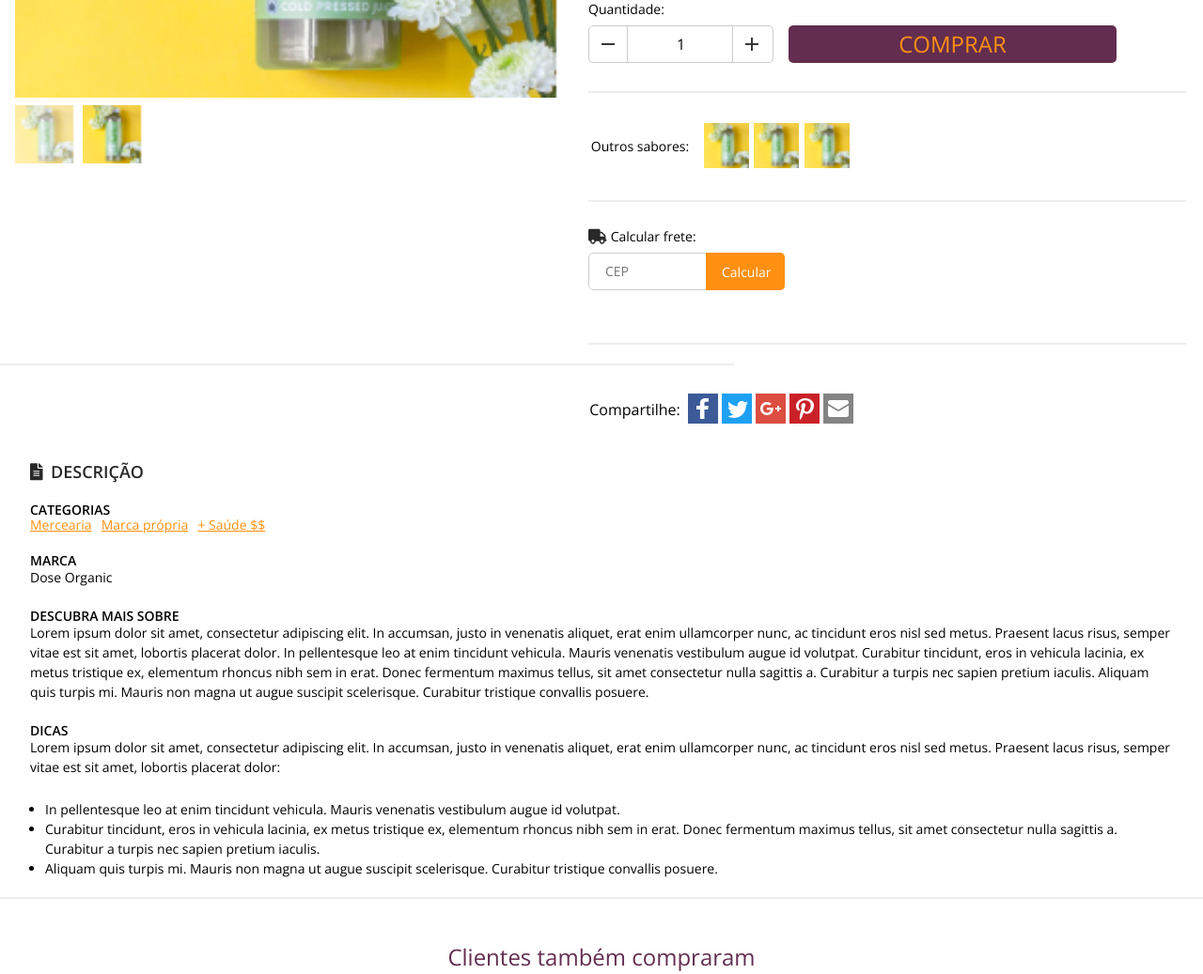
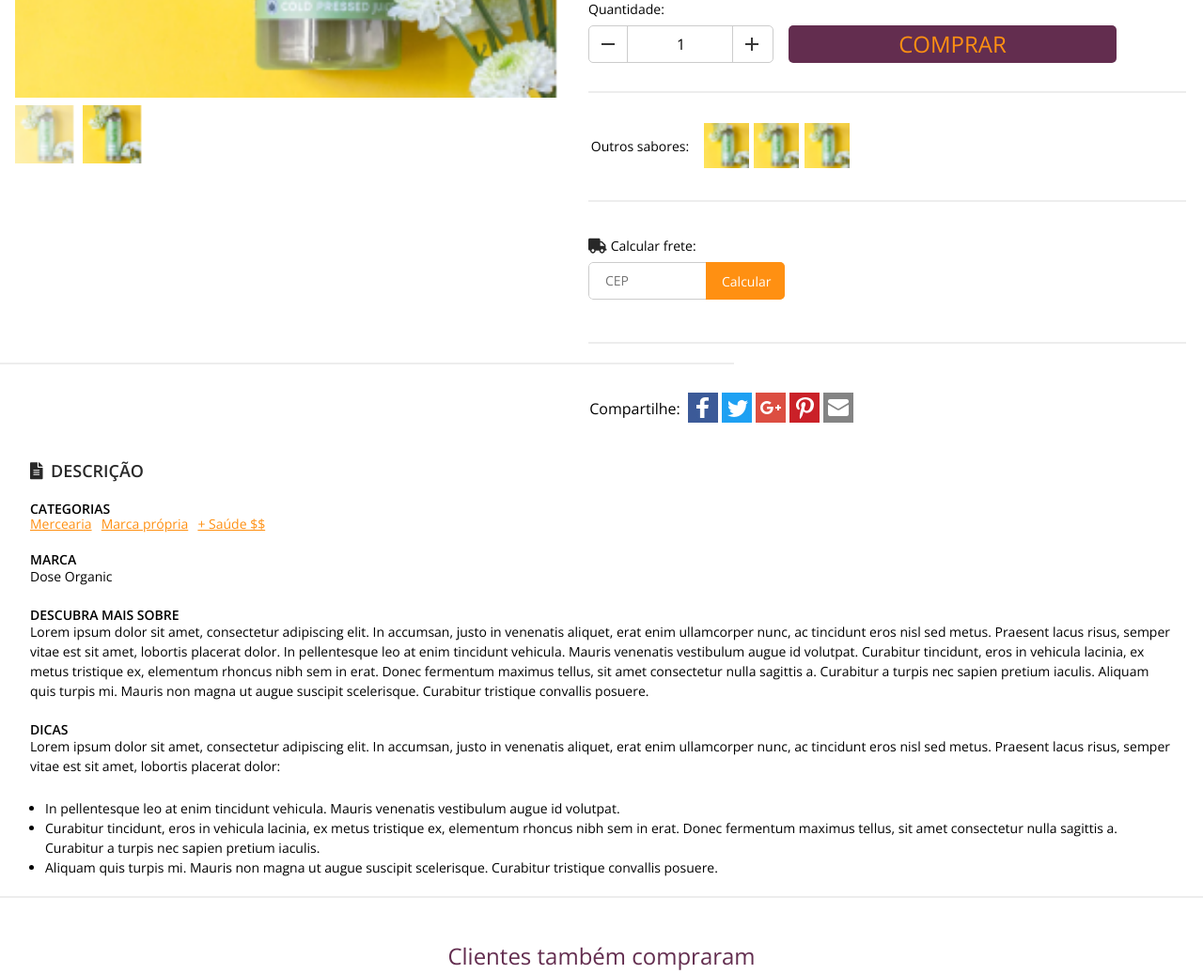
Before and after one commit to lucaspioto/Teste_frontend_N49, a plain HTML site: page web/index.html in a window 1280 px wide. Shown: the part 692-1729 px from the top of the page at 94% size. Drawn offline with nearby package versions, Linux system fonts and the light colour scheme.

Commit message:
Update conteudo

```diff
--- a/web/assets/css/conteudo.css
+++ b/web/assets/css/conteudo.css
@@ -285,7 +285,7 @@
 }
 
 .frete {
-  margin-top: 25px;
+  margin-top: 35px;
   display: inline-block;
   font-size: 14px;
 }
@@ -338,6 +338,7 @@
 
 .cep {
   padding-top: 10px;
+  margin-bottom: -30px;
 }
 
 .separador {
```
